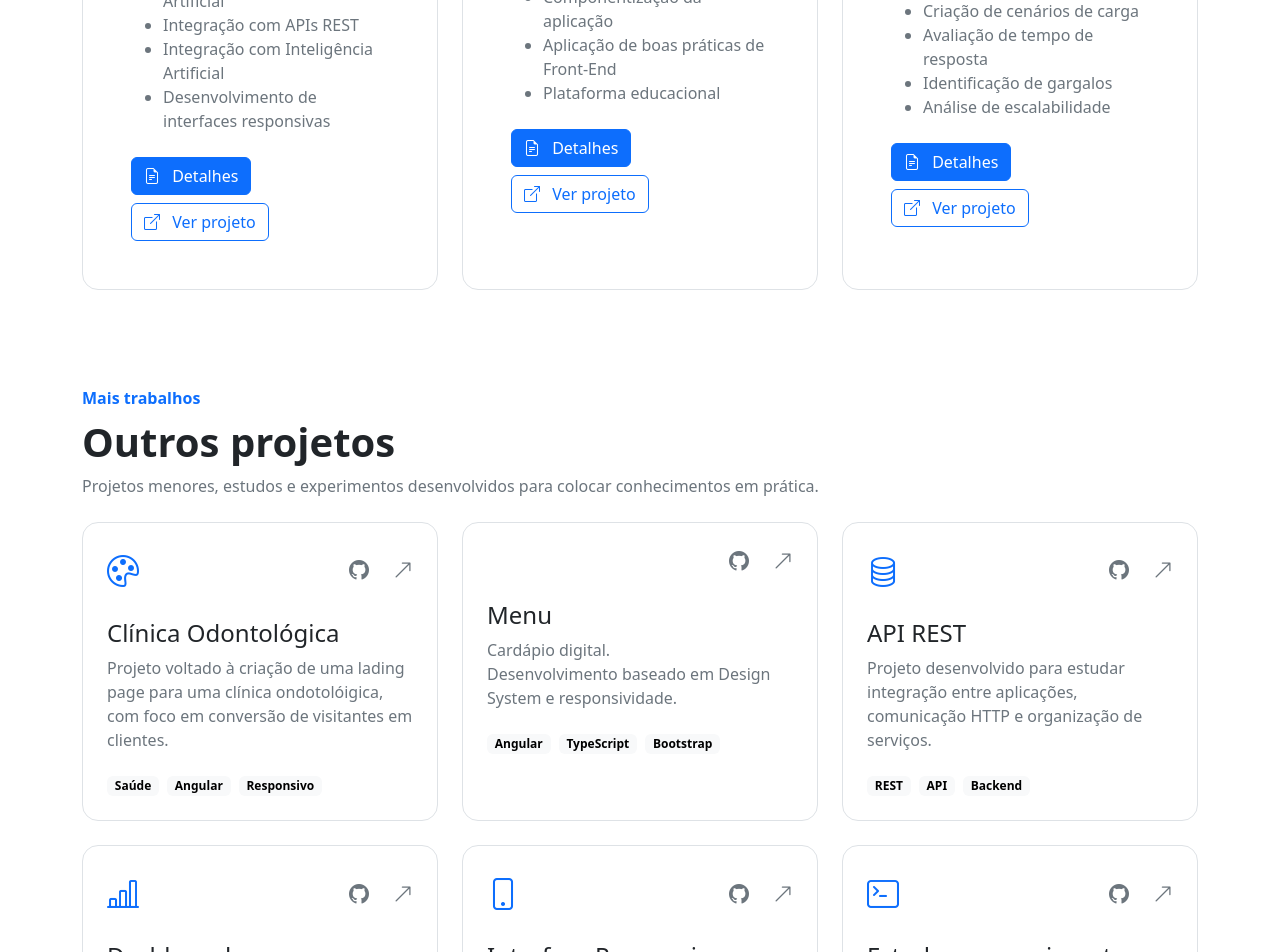
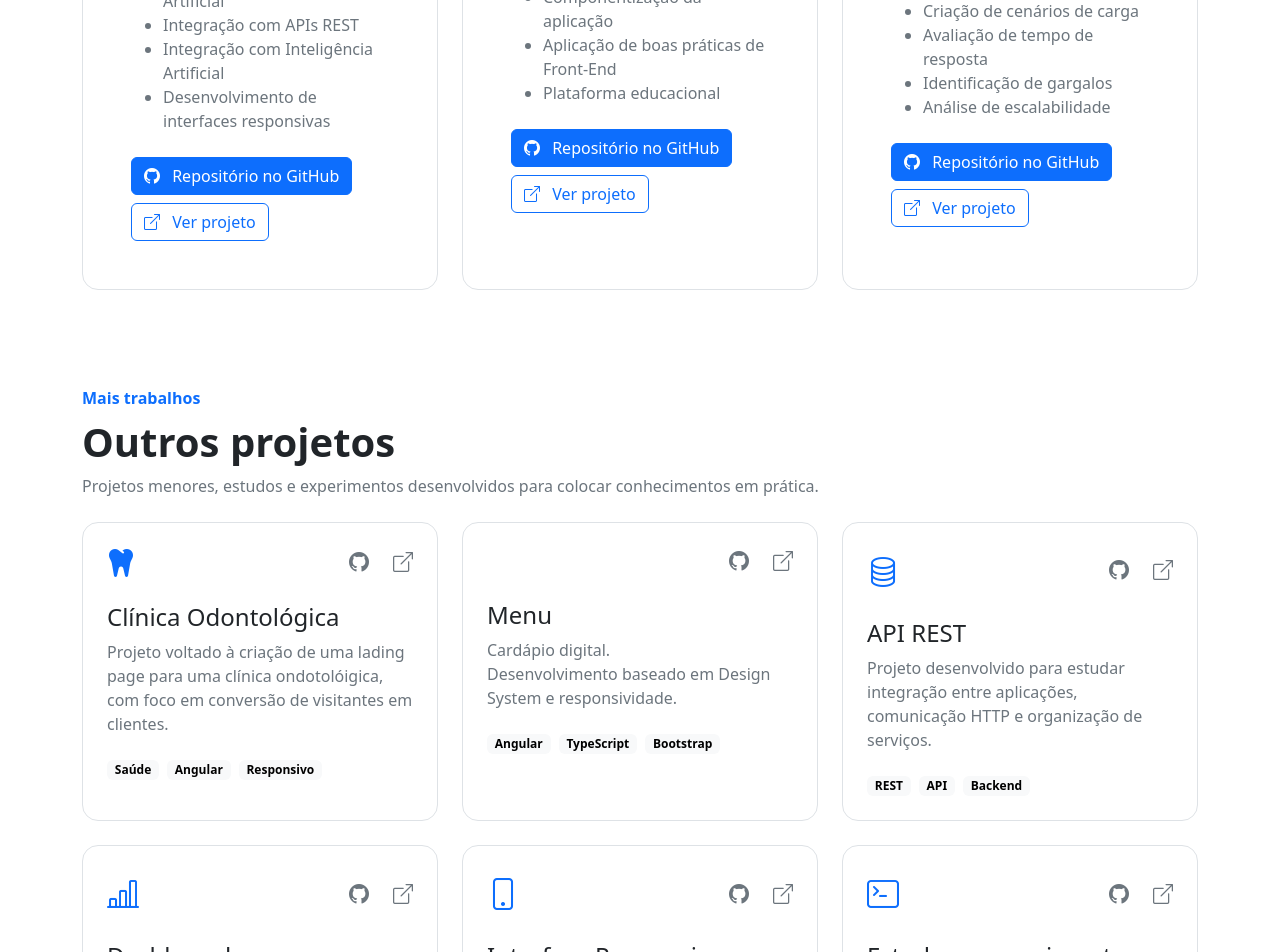
Before and after one commit to ronaldosabino/professional-portfolio, an Angular app: page /projects in a window 1280 px wide. Shown: the part 1380-2332 px from the top of the page. Built offline with nearby package versions, Linux system fonts and the light colour scheme.

Commit message:
feat: update project buttons to link to GitHub repositories and rename details button

```diff
--- a/src/app/features/projects/projects.html
+++ b/src/app/features/projects/projects.html
@@ -159,9 +159,9 @@
                     <div class="d-flex flex-wrap gap-2 mt-4">
 
                         <button href="#" target="_blank" rel="noopener noreferrer" class="btn btn-primary">
-                            <i class="bi bi-file-earmark-text me-2"></i>
+                            <i class="bi bi-github me-2"></i>
 
-                            {{ projectsPage.featured.projectOne.detailsButton }}
+                            {{ projectsPage.featured.projectOne.gitHubRepository }}
 
                         </button>
 
@@ -253,9 +253,9 @@
                     <div class="d-flex flex-wrap gap-2 mt-4">
 
                         <button href="#" target="_blank" rel="noopener noreferrer" class="btn btn-primary">
-                            <i class="bi bi-file-earmark-text me-2"></i>
+                            <i class="bi bi-github me-2"></i>
 
-                            {{ projectsPage.featured.projectTwo.detailsButton }}
+                            {{ projectsPage.featured.projectTwo.gitHubRepository }}
 
                         </button>
 
@@ -347,9 +347,9 @@
                     <div class="d-flex flex-wrap gap-2 mt-4">
 
                         <button href="#" target="_blank" rel="noopener noreferrer" class="btn btn-primary">
-                            <i class="bi bi-file-earmark-text me-2"></i>
+                            <i class="bi bi-github me-2"></i>
 
-                            {{ projectsPage.featured.projectThree.detailsButton }}
+                            {{ projectsPage.featured.projectThree.gitHubRepository }}
 
                         </button>
 
@@ -404,7 +404,7 @@
 
                 <div class="d-flex justify-content-between align-items-center">
 
-                    <i class="bi bi-palette fs-2 text-primary"></i>
+                    <i class="fa-solid fa-tooth fs-2 text-primary"></i>
 
                     <div class="d-flex gap-4">
                         <a href="https://www.github.com/ronaldosabino/dental-clinic" target="_blank" rel="noopener noreferrer" class="text-secondary" [attr.aria-label]="projectsPage.otherProjects.dentalClinic.openProject">
@@ -412,7 +412,7 @@
                         </a>
 
                         <a href="https://www.figma.com/proto/X2EoV309FwtS6h7yPNni8Z/CARD%C3%81PIO-DIGITAL?node-id=13-267&t=knp6glFnt2fdl0At-0&scaling=scale-down&content-scaling=fixed&page-id=0%3A1" target="_blank" rel="noopener noreferrer" class="text-secondary" [attr.aria-label]="projectsPage.otherProjects.dentalClinic.openProject">
-                            <i class="bi bi-arrow-up-right fs-5"></i>
+                            <i class="bi bi-box-arrow-up-right fs-5"></i>
                         </a>
                     </div>
 
@@ -468,7 +468,7 @@
                         </a>
 
                         <a href="https://menuronaldo.netlify.app" target="_blank" rel="noopener noreferrer" class="text-secondary" [attr.aria-label]="projectsPage.otherProjects.menu.openProject">
-                            <i class="bi bi-arrow-up-right fs-5"></i>
+                            <i class="bi bi-box-arrow-up-right fs-5"></i>
                         </a>
                     </div>
 
@@ -525,7 +525,7 @@
                         </a>
 
                         <a href="#" target="_blank" rel="noopener noreferrer" class="text-secondary" [attr.aria-label]="projectsPage.otherProjects.restApi.openProject">
-                            <i class="bi bi-arrow-up-right fs-5"></i>
+                            <i class="bi bi-box-arrow-up-right fs-5"></i>
                         </a>
                     </div>
 
@@ -581,7 +581,7 @@
                         </a>
 
                         <a href="#" target="_blank" rel="noopener noreferrer" class="text-secondary" [attr.aria-label]="projectsPage.otherProjects.dashboard.openProject">
-                            <i class="bi bi-arrow-up-right fs-5"></i>
+                            <i class="bi bi-box-arrow-up-right fs-5"></i>
                         </a>
                     </div>
 
@@ -638,7 +638,7 @@
                         </a>
 
                         <a href="#" target="_blank" rel="noopener noreferrer" class="text-secondary" [attr.aria-label]="projectsPage.otherProjects.responsiveInterface.openProject">
-                            <i class="bi bi-arrow-up-right fs-5"></i>
+                            <i class="bi bi-box-arrow-up-right fs-5"></i>
                         </a>
 
                     </div>
@@ -696,7 +696,7 @@
                         </a>
 
                         <a href="#" target="_blank" rel="noopener noreferrer" class="text-secondary" [attr.aria-label]="projectsPage.otherProjects.studies.openProject">
-                            <i class="bi bi-arrow-up-right fs-5"></i>
+                            <i class="bi bi-box-arrow-up-right fs-5"></i>
                         </a>
 
                     </div>
--- a/src/app/features/projects/projects.ts
+++ b/src/app/features/projects/projects.ts
@@ -37,7 +37,7 @@ export class Projects {
           itemThree: '',
           itemFour: '',
         },
-        detailsButton: '',
+        gitHubRepository: '',
         viewProjectButton: '',
       },
 
@@ -56,7 +56,7 @@ export class Projects {
           itemThree: '',
           itemFour: '',
         },
-        detailsButton: '',
+        gitHubRepository: '',
         viewProjectButton: '',
       },
 
@@ -75,7 +75,7 @@ export class Projects {
           itemThree: '',
           itemFour: '',
         },
-        detailsButton: '',
+        gitHubRepository: '',
         viewProjectButton: '',
       },
     },
@@ -199,7 +199,7 @@ export class Projects {
               itemThree: 'Integração com Inteligência Artificial',
               itemFour: 'Desenvolvimento de interfaces responsivas',
             },
-            detailsButton: 'Detalhes',
+            gitHubRepository: 'Repositório no GitHub',
             viewProjectButton: 'Ver projeto',
           },
 
@@ -219,7 +219,7 @@ export class Projects {
               itemThree: 'Aplicação de boas práticas de Front-End',
               itemFour: 'Plataforma educacional',
             },
-            detailsButton: 'Detalhes',
+            gitHubRepository: 'Repositório no GitHub',
             viewProjectButton: 'Ver projeto',
           },
 
@@ -239,7 +239,7 @@ export class Projects {
               itemThree: 'Identificação de gargalos',
               itemFour: 'Análise de escalabilidade',
             },
-            detailsButton: 'Detalhes',
+            gitHubRepository: 'Repositório no GitHub',
             viewProjectButton: 'Ver projeto',
           },
         },
@@ -363,7 +363,7 @@ export class Projects {
               itemThree: 'Artificial Intelligence integration',
               itemFour: 'Responsive interface development',
             },
-            detailsButton: 'Details',
+            gitHubRepository: 'GitHub Repository',
             viewProjectButton: 'View project',
           },
 
@@ -383,7 +383,7 @@ export class Projects {
               itemThree: 'Application of Front-End best practices',
               itemFour: 'Educational platform',
             },
-            detailsButton: 'Details',
+            gitHubRepository: 'GitHub Repository',
             viewProjectButton: 'View project',
           },
 
@@ -403,7 +403,7 @@ export class Projects {
               itemThree: 'Bottleneck identification',
               itemFour: 'Scalability analysis',
             },
-            detailsButton: 'Details',
+            gitHubRepository: 'GitHub Repository',
             viewProjectButton: 'View project',
           },
         },
@@ -527,7 +527,7 @@ export class Projects {
               itemThree: 'Integración con Inteligencia Artificial',
               itemFour: 'Desarrollo de interfaces responsivas',
             },
-            detailsButton: 'Detalles',
+            gitHubRepository: 'Repositorio en GitHub',
             viewProjectButton: 'Ver proyecto',
           },
 
@@ -547,7 +547,7 @@ export class Projects {
               itemThree: 'Aplicación de buenas prácticas de Front-End',
               itemFour: 'Plataforma educativa',
             },
-            detailsButton: 'Detalles',
+            gitHubRepository: 'Repositorio en GitHub',
             viewProjectButton: 'Ver proyecto',
           },
 
@@ -567,7 +567,7 @@ export class Projects {
               itemThree: 'Identificación de cuellos de botella',
               itemFour: 'Análisis de escalabilidad',
             },
-            detailsButton: 'Detalles',
+            gitHubRepository: 'Repositorio en GitHub',
             viewProjectButton: 'Ver proyecto',
           },
         },
```
